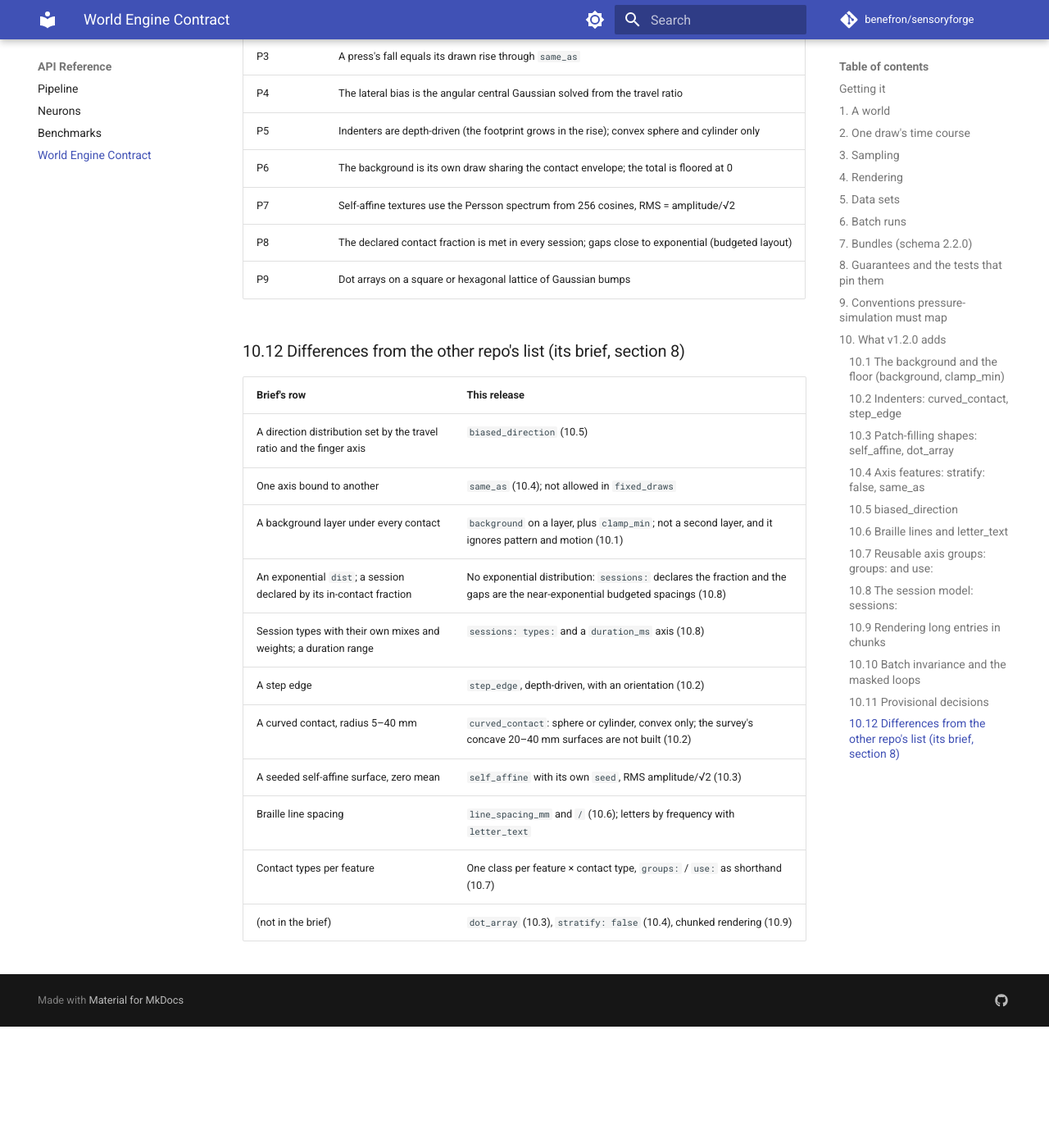
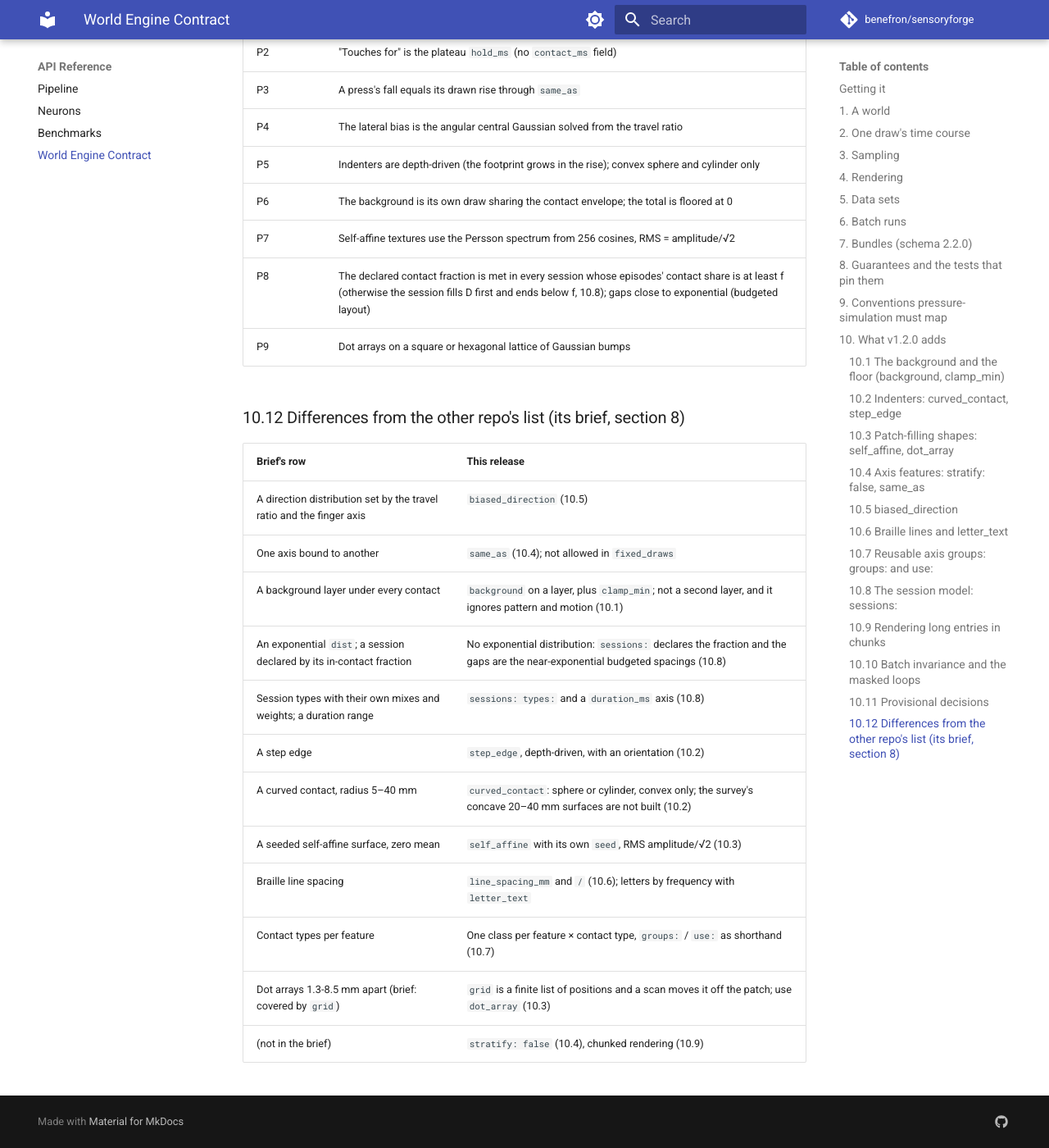
Before and after one commit to benefron/sensoryforge, an MkDocs documentation site: the page built from docs/reference/world_contract.md, in a window 1280 px wide and 1400 px high, scrolled down 12031 px. Shown: the whole window at 82% size. Built offline with MkDocs 1.6.1 and Material for MkDocs 9.7.7, drawn with Linux system fonts in a browser that asks for light colours; comment, search, counter and statistics services are not loaded; the version menu is left out; before the commit the page ends 13283 px from its top, so only the background shows below that; some of the changed text lies outside the part shown.

Commit message:
docs(world): contract review fixes -- clamp_min is not an axis, P8 holds only when contact share >= f, dot_array scope row
Fixed: contract said clamp_min binds as an axis name; only background does
Fixed: guarantee 11, P8 and D-6b0215f claimed the contact fraction in every session; it holds only when episodes' contact share is at least f
Finding: dot_array differs in scope from the brief, which covered arrays by grid; grid is finite and a scan carries it off the patch

Co-Authored-By: Claude Sonnet 5.5 <noreply@anthropic.com>

```diff
--- a/docs/reference/world_contract.md
+++ b/docs/reference/world_contract.md
@@ -36,7 +36,8 @@ explains each part; the rules that matter to a caller:
   `slide_ms`, `release_ms`, `contacts`, `pause_ms`, `speed_mm_per_ms`, `direction_deg`),
   `amplitude`, `x_mm`/`y_mm`, then a shape, pattern or modulation field by bare name, or a
   dotted path (`shape.width_mm`). Ambiguous or unknown names fail at load time. A layer's
-  own keys `background` and `clamp_min` bind as axis names too (v1.2.0, section 10.1).
+  own key `background` binds as an axis name too; `clamp_min` is a fixed layer key and does
+  not (v1.2.0, section 10.1).
   An axis may also be `{same_as: <axis>}` (it copies another axis of the same draw) and
   any axis may say `stratify: false` (v1.2.0, section 10.4).
 - Precedence: a class's own axes, then the fields its layer fixes, then the world's
@@ -234,7 +235,7 @@ entry (the manifest row), layer (the draw as a layered layer; a session: [[start
 | — | The fixture world's draws are pinned: sha256 of `sample(tactile_small, n=50, seed=7)`'s records, floats rounded to 10 significant digits; a change means every world's draws changed | `tests/unit/test_world_sampling.py::test_the_fixture_worlds_draws_are_pinned` |
 | 9 | A world or data-set file that uses no v1.2 key keeps its normalised form, `world_id`, `dataset_id`, draw records, session record, manifest and frames, and a v1.1.0 bundle's recorded stimulus rebuilds and re-renders, bit for bit (frames bit-exact on the machine, system and torch version of the recording, golden tolerance elsewhere) | `test_9_old_worlds_and_bundles_are_unchanged`, `tests/unit/test_world_v1_1_compat.py` |
 | 10 | Every v1.2 element (one class each in `tests/fixtures/worlds/elements_v1_2.yml`) renders equal to `layered` to 1e-5, and one draw on 41×41 at 0.15 mm and 81×81 at 0.075 mm (the same 6 mm, nested points) agrees to 1e-12 | `test_10_every_v1_2_element_renders_equal_to_layered_and_on_both_grids`, `tests/unit/test_world_v1_2_render.py` |
-| 11 | A session of a world that declares `sessions:` meets its declared contact fraction (up to its last episode's overshoot), and its gaps render exactly 0 | `test_11_model_sessions_meet_their_declared_fraction_and_gaps_are_zero`, `test_7_model_session_quiet_stretches_are_exactly_zero`, `tests/unit/test_world_session_model.py` |
+| 11 | A session of a world that declares `sessions:` meets its declared contact fraction (up to its last episode's overshoot) when its episodes' contact share is at least that fraction (a session whose episodes' own non-contact time, delay lead-ins and pauses between contacts, exceeds 1 - f of their length fills D first and ends below f, section 10.8), and its gaps render exactly 0 | `test_11_model_sessions_meet_their_declared_fraction_and_gaps_are_zero`, `test_7_model_session_quiet_stretches_are_exactly_zero`, `tests/unit/test_world_session_model.py` |
 | — | Draw *i* alone equals draw *i* in any batch or chunk, bit for bit, for every v1.2 element (masked loops in `dot_array` and `self_affine` included) | `tests/unit/test_world_v1_2_render.py::test_v1_2_draw_alone_equals_draw_in_a_batch` |
 | — | Re-ordering a world's classes, axes or defaults changes neither `world_id`, nor any draw, nor a data set's entries | `tests/unit/test_world_sampling.py::test_class_order_changes_neither_the_id_nor_the_draws`, `tests/unit/test_world_dataset.py::test_class_order_does_not_change_the_entries` |
 
@@ -428,7 +429,7 @@ These answers were taken on Ben's behalf by the supervisor on 2026-10-04 and are
 | P5 | Indenters are depth-driven (the footprint grows in the rise); convex sphere and cylinder only |
 | P6 | The background is its own draw sharing the contact envelope; the total is floored at 0 |
 | P7 | Self-affine textures use the Persson spectrum from 256 cosines, RMS = amplitude/√2 |
-| P8 | The declared contact fraction is met in every session; gaps close to exponential (budgeted layout) |
+| P8 | The declared contact fraction is met in every session whose episodes' contact share is at least f (otherwise the session fills D first and ends below f, 10.8); gaps close to exponential (budgeted layout) |
 | P9 | Dot arrays on a square or hexagonal lattice of Gaussian bumps |
 
 ### 10.12 Differences from the other repo's list (its brief, section 8)
@@ -445,4 +446,5 @@ These answers were taken on Ben's behalf by the supervisor on 2026-10-04 and are
 | A seeded self-affine surface, zero mean | `self_affine` with its own `seed`, RMS amplitude/√2 (10.3) |
 | Braille line spacing | `line_spacing_mm` and `/` (10.6); letters by frequency with `letter_text` |
 | Contact types per feature | One class per feature × contact type, `groups:` / `use:` as shorthand (10.7) |
-| (not in the brief) | `dot_array` (10.3), `stratify: false` (10.4), chunked rendering (10.9) |
+| Dot arrays 1.3-8.5 mm apart (brief: covered by `grid`) | `grid` is a finite list of positions and a scan moves it off the patch; use `dot_array` (10.3) |
+| (not in the brief) | `stratify: false` (10.4), chunked rendering (10.9) |
```
Also changed, not shown: docs_root/DECISIONS.md (+1 -1 lines).
